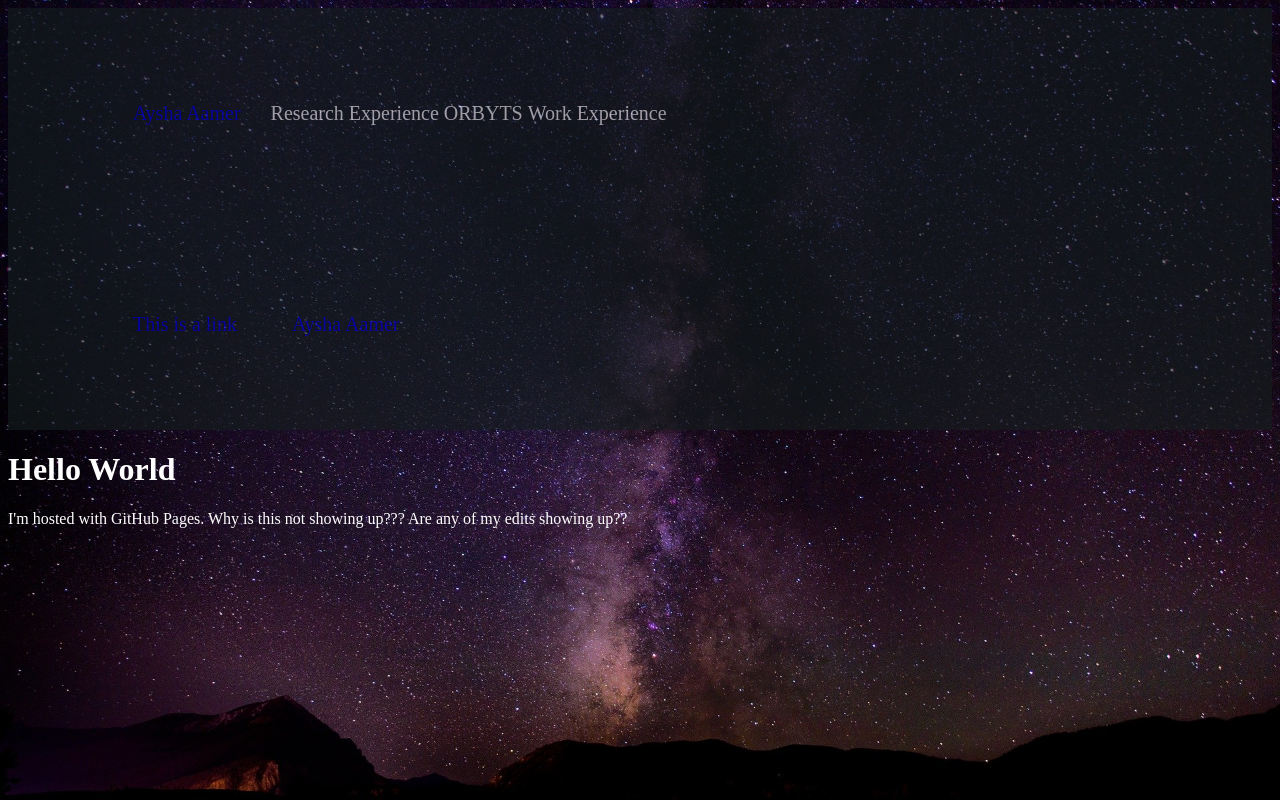
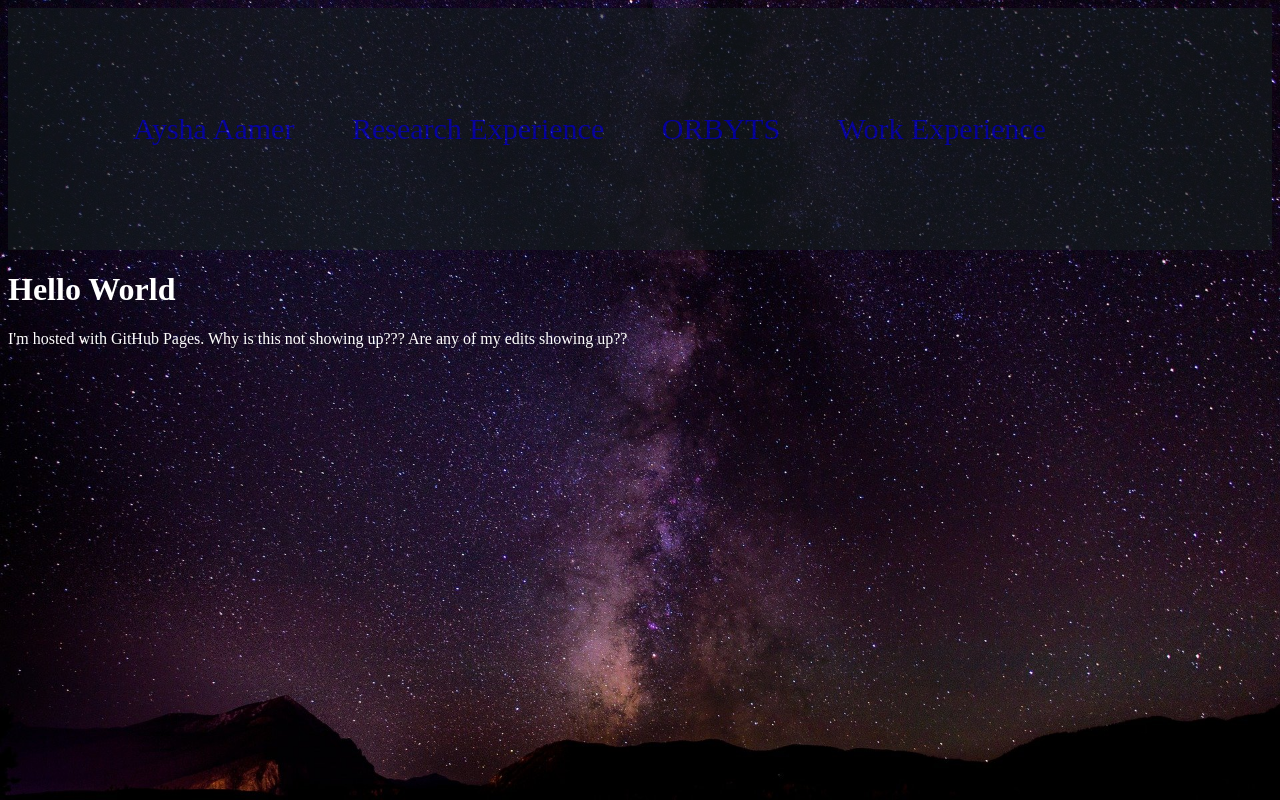
Before and after one commit to ayshaaamer/ayshaaamer.github.io, a plain HTML site: page index.html in a window 1280 px wide. Drawn offline with Linux system fonts and the light colour scheme.

Commit message:
Pciking Header 2

```diff
--- a/index.html
+++ b/index.html
@@ -19,7 +19,7 @@
   				background: #141f1f;
   				opacity: 0.6;
   				color: white;
-  				font-size: 20px;
+  				font-size: 30px;
 				}
 
 			.content {padding:20px;}
@@ -46,21 +46,13 @@
 
 
 	<body>
-		<!-- Header -->
-		<div class="header">
-			<ul id="nav">
-  				<li style="color: #FFFFFF;"><a href="https://ayshaaamer.github.io/index.html">Aysha Aamer</a></li>
-  				<li style="color: #FFFFFF;">Research Experience</li>
-  				<li style="color: #FFFFFF;">ORBYTS</li>
-  				<li style="color: #FFFFFF;">Work Experience</li>
-  			</ul>
-		</div>
-
 		<!-- Header 2 -->
 		<div class="header">
 			<ul id="nav">
-				<a href="default.asp" target="_blank">This is a link</a>
   				<a href="https://ayshaaamer.github.io/index.html">Aysha Aamer</a>
+  				<a href="https://ayshaaamer.github.io/index.html">Research Experience</a>
+  				<a href="https://ayshaaamer.github.io/index.html">ORBYTS</a>
+  				<a href="https://ayshaaamer.github.io/index.html">Work Experience</a>
   			</ul>
 		</div>
 
```
